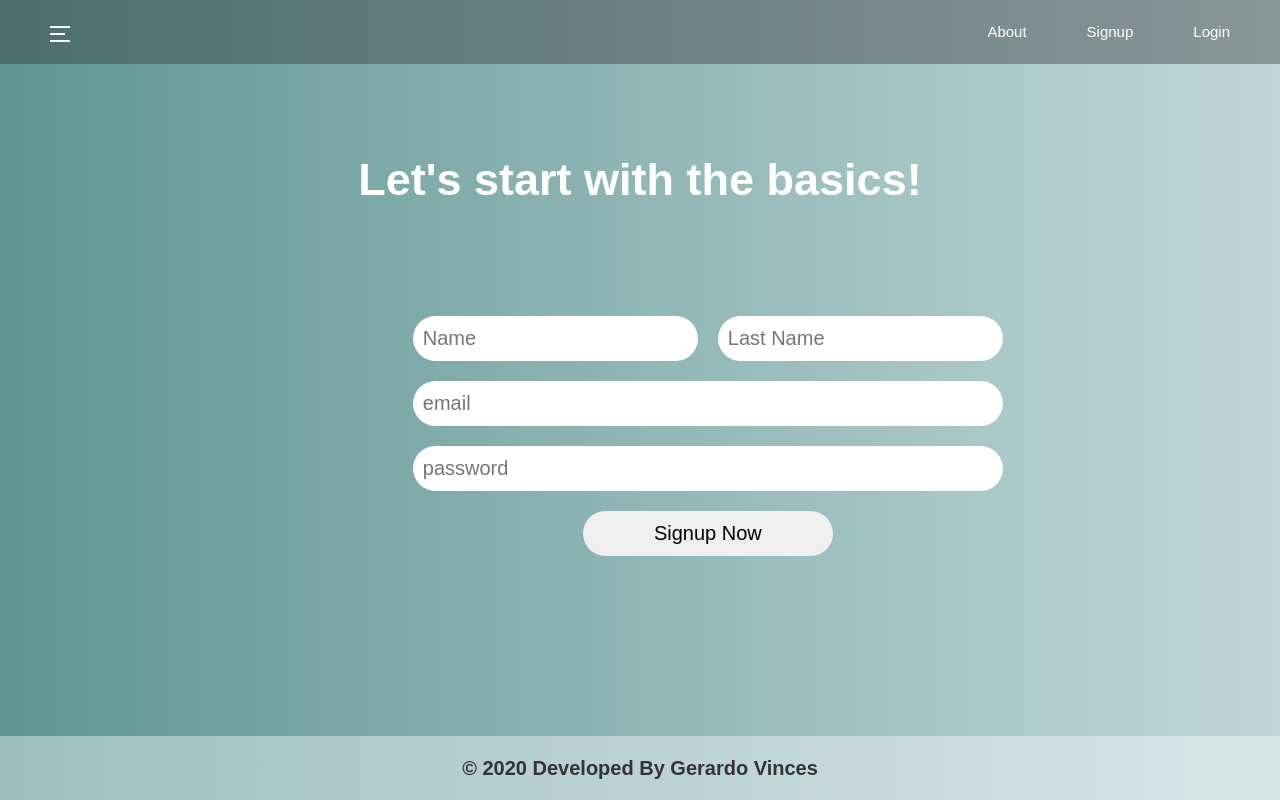
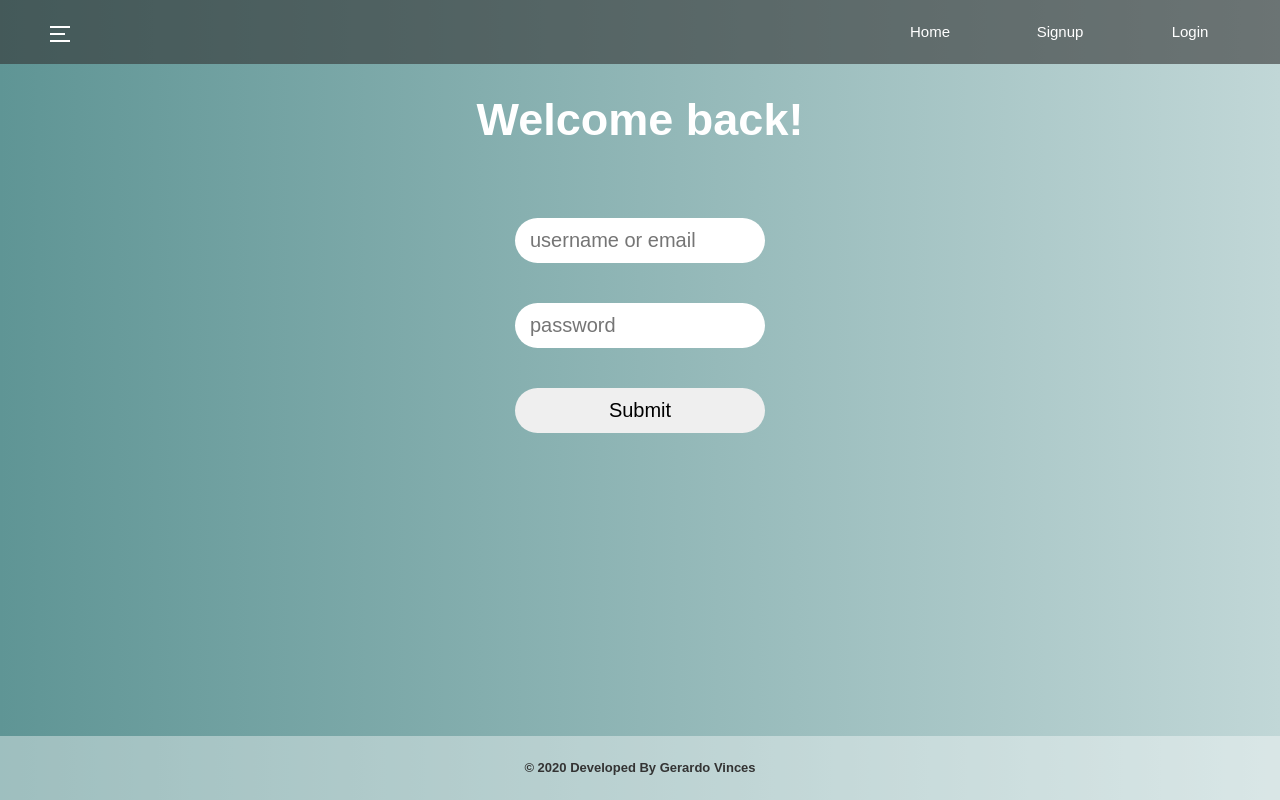
Before and after one commit to gttdo/julyproject, a React (Create React App) app: page / in a window 1280 px wide. Built offline with nearby package versions, Linux system fonts and the light colour scheme.

Commit message:
added signup and login pages

```diff
--- a/src/App.js
+++ b/src/App.js
@@ -8,14 +8,42 @@ import Sidebar from './layout/Sidebar';
 
 // Components
 import Signup from './components/Signup';
+import Login from './components/Login';
 
 class App extends Component {
+  state = {
+    signup: false,
+    login: true
+  }
+
+  signupEventHandler = () => {
+    this.setState({
+      signup: true,
+      login: false
+    })
+  }
+
+  loginEventHandler = () => {
+    this.setState({
+      signup: false,
+      login: true
+    })
+  }
   render(){
+    let signup;
+    let login;
+    if(this.state.signup){
+      signup = <Signup/>
+    }
+    if (this.state.login){
+      login =  <Login/>
+    }
     return(
       <div className="container">
-        <Header/>
+        <Header signupRedirect={this.signupEventHandler} loginRedirect={this.loginEventHandler}/>
         <Sidebar/>
-        <Signup/>
+        {signup}
+        {login}
         <Footer/>
       </div>
     )
--- /dev/null
+++ b/src/components/Login.js
@@ -0,0 +1,18 @@
+import React, {Component} from 'react';
+
+class Login extends Component{
+    render(){
+        return(
+            <div className="login">
+                <h2 className="login--header heading-2">Welcome back!</h2>
+                <form action="#" className="login--form">
+                    <input className="login--form_name" placeholder="username or email"/>
+                    <input className="login--form_password" placeholder="password"/>
+                    <button className="login--form_btn btn-1">Submit</button>
+                </form>
+            </div>
+        )
+    }
+}
+
+export default Login;
--- a/src/components/Signup.js
+++ b/src/components/Signup.js
@@ -4,13 +4,13 @@ class Signup extends Component {
     render(){
         return(
             <div className="signup">
-                <h2 className="signup--header">Let's start with the basics!</h2>
+                <h2 className="signup--header heading-2">Let's start with the basics!</h2>
                 <form action="#" class="signup--form">
                     <input type="text" class="signup--form_name input" placeholder="Name"/>
                     <input type="text" class="signup--form_lname input" placeholder="Last Name"/>
                     <input type="text" class="signup--form_email input" placeholder="email"/>
                     <input type="text" class="signup--form_password input" placeholder="password"/>
-                    <button type="submit" name="submit" value="text" class="signup--form_button">Signup Now</button>
+                    <button type="submit" name="submit" value="text" class="signup--form_button btn-1">Signup Now</button>
                 </form>
             </div>
         )
--- a/src/css/style.css
+++ b/src/css/style.css
@@ -19,11 +19,26 @@ body {
   background: linear-gradient(to right, #5F9595, #C1D7D7);
   height: 100vh;
   display: grid;
-  grid-template-columns: 1fr max-content 1fr;
+  grid-template-columns: 1fr 60vw 1fr;
   grid-template-rows: 8vh 1fr 8vh; }
 
+.heading-2 {
+  color: #fff;
+  font-size: 4.5rem;
+  font-weight: 900; }
+
+.btn-1 {
+  width: 25rem;
+  height: 4.5rem;
+  border: none;
+  cursor: pointer; }
+
+.input {
+  padding: 1rem;
+  border: none; }
+
 .header {
-  background: rgba(51, 51, 51, 0.4);
+  background: rgba(51, 51, 51, 0.6);
   color: #fff;
   display: flex;
   height: 100%;
@@ -48,18 +63,29 @@ body {
       height: 0.2rem;
       width: 2rem;
       content: "";
-      display: block; }
+      display: block;
+      cursor: pointer; }
     .logo-btn::before {
       transform: translateY(-0.7rem); }
     .logo-btn::after {
       transform: translateY(0.5rem); }
 
 .nav {
+  height: 100%;
   font-size: 1.5rem;
-  display: flex; }
+  display: flex;
+  text-align: center; }
   .nav-item {
-    margin: 1rem;
-    margin-right: 5rem; }
+    margin-right: 5rem;
+    height: 100%;
+    width: 8rem;
+    display: flex;
+    align-items: center;
+    justify-content: center; }
+    .nav-item:hover {
+      background: rgba(184, 241, 255, 0.1);
+      color: black;
+      cursor: pointer; }
 
 .sidebar {
   visibility: hidden;
@@ -67,7 +93,7 @@ body {
   font-family: sans-serif;
   transition: all 0.2s cubic-bezier(0.17, 0.67, 0.83, 0.67); }
   .sidebar--nav {
-    background: rgba(51, 51, 51, 0.4);
+    background: rgba(51, 51, 51, 0.3);
     height: 100%;
     width: 50%;
     padding-top: 3rem;
@@ -95,10 +121,7 @@ body {
   align-items: center;
   grid-column: 2 / 3; }
   .signup--header {
-    color: #fff;
     margin: 3rem;
-    font-size: 4.5rem;
-    font-weight: 900;
     text-align: center; }
   .signup--form {
     width: 80%;
@@ -119,20 +142,41 @@ body {
       grid-column: 1 / -1; }
     .signup--form_button {
       justify-self: center;
+      grid-column: 1 / -1; }
+
+.login {
+  display: grid;
+  grid-template-rows: 20%;
+  justify-content: center; }
+  .login--header {
+    margin-top: 2rem; }
+  .login--form {
+    width: 100%;
+    display: flex;
+    flex-direction: column;
+    align-items: center; }
+    .login--form > * {
+      font-family: sans-serif;
+      font-size: 2rem;
+      border-radius: 100px;
+      margin: 2rem;
       width: 25rem;
       height: 4.5rem;
-      grid-column: 1 / -1;
-      border: none;
-      cursor: pointer; }
-
-.input {
-  padding: 1rem;
-  border: none; }
+      outline: none;
+      border: none; }
+    .login--form_name {
+      text-align: start;
+      padding-left: 1.5rem; }
+    .login--form_password {
+      text-align: start;
+      padding-left: 1.5rem; }
+    .login--form_btn {
+      outline: none; }
 
 .footer {
   background: rgba(252, 252, 252, 0.4);
   color: #333;
-  font-size: 2rem;
+  font-size: 1.3rem;
   font-weight: 900;
   display: flex;
   align-items: center;
--- a/src/layout/Header.js
+++ b/src/layout/Header.js
@@ -12,9 +12,9 @@ class Header extends Component {
                     <button className="logo-btn" onClick={this.showSidebar}></button>
                 </div>
                 <nav className="nav">
-                    <div className="nav-item">About</div>
-                    <div className="nav-item">Signup</div>
-                    <div className="nav-item">Login</div>
+                    <div className="nav-item">Home</div>
+                    <div className="nav-item" onClick={this.props.signupRedirect}>Signup</div>
+                    <div className="nav-item" onClick={this.props.loginRedirect}>Login</div>
                 </nav>
             </header>
         )
```
